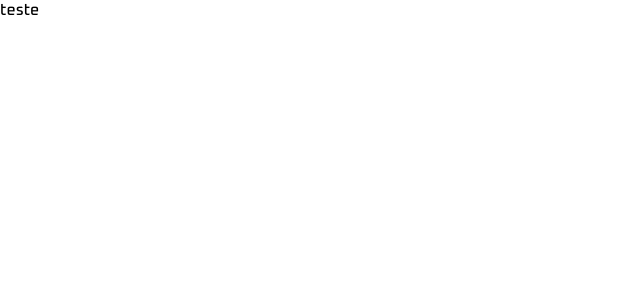
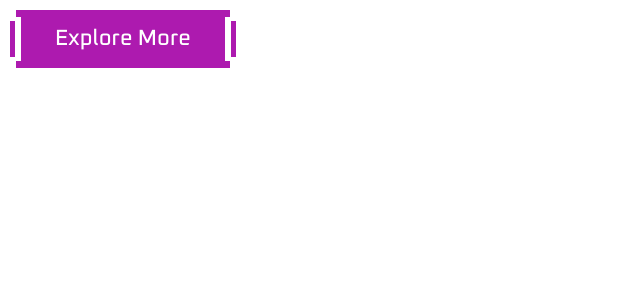
Before and after one commit to Sustavo/BlockChain-NFT, a React (Create React App) app: page /a in a window 1280 px wide. Shown: the top 300 px of the page, without its empty margins (0-640 px from the left). Built offline with nearby package versions, Linux system fonts and the light colour scheme.

Commit message:
feat: create FutureButton and file home

```diff
--- a/src/App.tsx
+++ b/src/App.tsx
@@ -1,10 +1,12 @@
 import React from 'react';
-import logo from './logo.svg';
+
+//Components
+import  FButton  from './shared/components/futuristButton'
 
 export const App = () => {
   return (
     <div className="App">
-      teste
+      <FButton name={''} color={''} colorText={''} colorHover={''} />
     </div>
   );
 }
--- /dev/null
+++ b/src/shared/components/futuristButton/futuristButton.component.css
@@ -0,0 +1,34 @@
+.organizeButton{
+    display: flex;
+    flex-direction: row;
+}
+
+.teste{
+    font-size: 100px;
+}
+
+.breakparts {
+    display: flex;
+    flex-direction: column;
+    justify-content: space-between;
+}
+
+.joinparts {
+    display: flex;
+    align-items: center;
+}
+
+.centralizeButton {
+    display: flex;
+    flex-direction: row;
+    justify-content: center;
+    justify-items: center;;
+}
+
+.container {
+    margin: 10px;
+    display: flex;
+    flex-direction: row;
+    align-items: center;
+    gap: 1px
+}
--- /dev/null
+++ b/src/shared/components/futuristButton/index.tsx
@@ -0,0 +1,34 @@
+import styled from 'styled-components'
+import './futuristButton.component.css'
+import {Bracket, Button, Bar} from './styles'
+
+interface ButtonProps {
+    name: string
+    color: string
+    colorText: string
+    colorHover: string
+}
+
+
+export default function FButton(props: ButtonProps) {
+    return(
+        <>
+            <div className="container">
+                    <Bar></Bar>
+                <div className="organizeButton">
+                    <div className="breakparts">
+                        <Bracket></Bracket>
+                        <Bracket></Bracket>
+                    </div>
+                    <Button>Explore More</Button>
+                    <div className="breakparts">
+                        <Bracket></Bracket>
+                        <Bracket></Bracket>
+                    </div>
+                </div>
+                <Bar></Bar>
+            </div>
+
+        </>
+    )
+}
--- /dev/null
+++ b/src/shared/components/futuristButton/styles.ts
@@ -0,0 +1,30 @@
+import styled from 'styled-components'
+
+export const Button = styled.button`
+    padding: 15px 34px;
+    font-size: 22px;
+    align: center;
+    border: none;
+
+    background: #AD1AAF;
+    color: #ffffff;
+`
+
+export const Bracket = styled.div`
+    display: flex;
+    background-Color: #AD1AAF;
+    justify-content: center;
+    align-items: center;
+    width: 5px;
+    height: 7px;
+`
+
+export const Bar = styled.div`
+    display: flex;
+    align-items: center;
+    justify-content: center;
+    background-Color: #AD1AAF;
+    width: 5px;
+    height: 36px
+
+ `
--- /dev/null
+++ b/src/styles.ts
@@ -0,0 +1 @@
+import styled from 'styled-components'
```
Also changed, not shown: src/Application.tsx (added, +14 -0 lines), src/pages/Home/index.tsx (added, +7 -0 lines).
